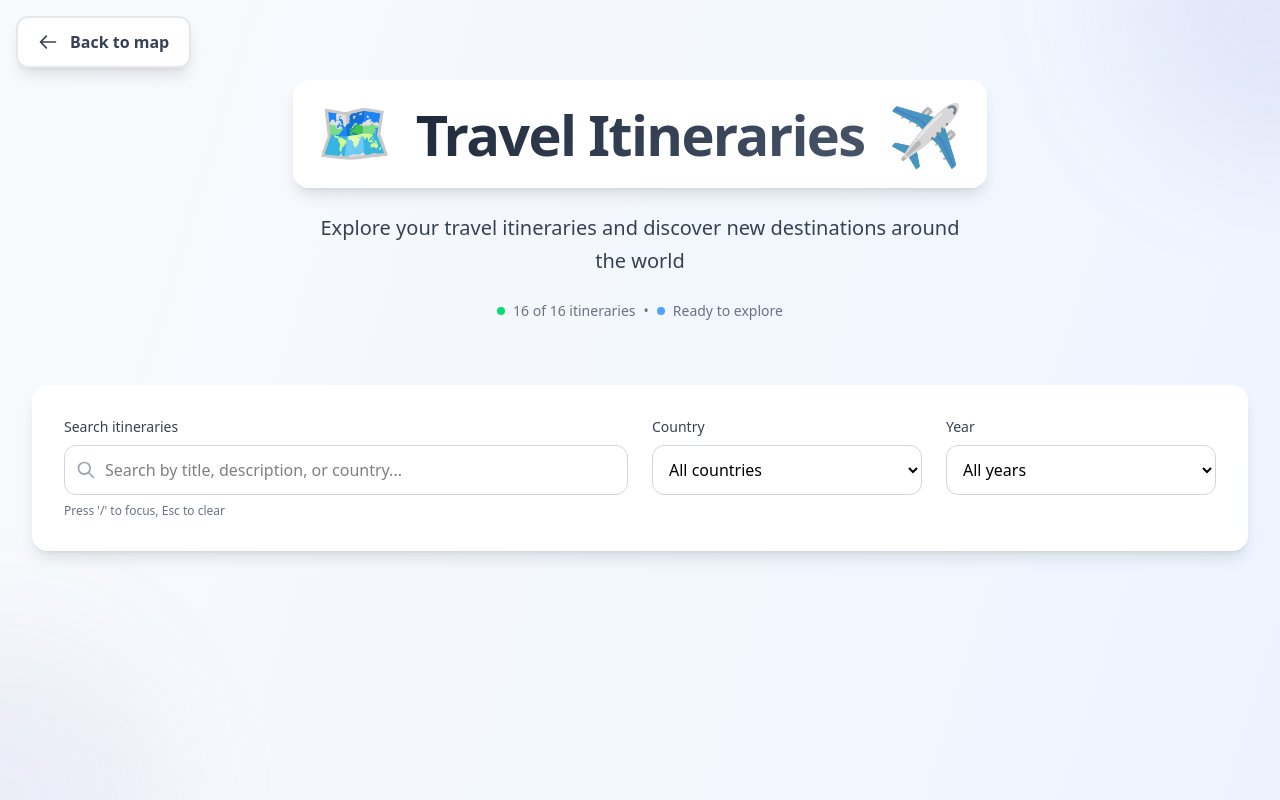
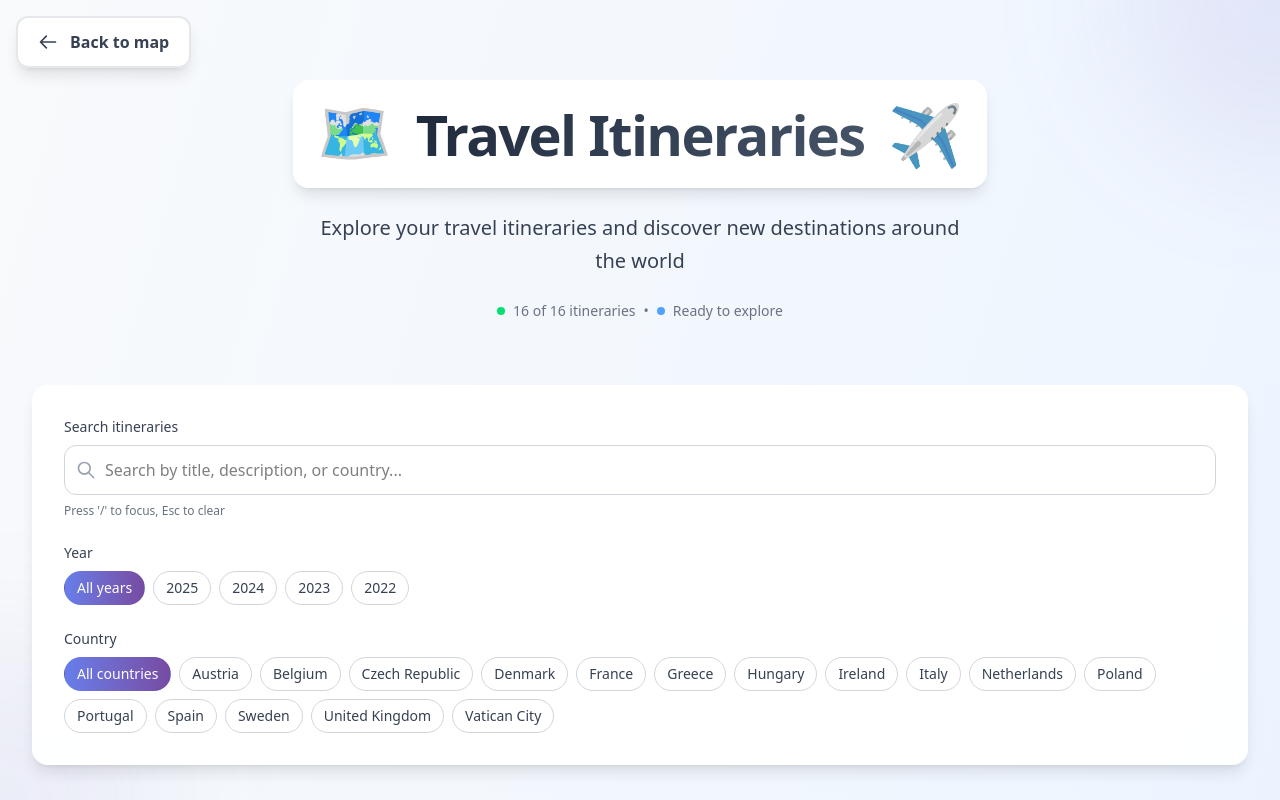
Before and after one commit to user-cube/visitedplaces, a Next.js app: page /itineraries in a window 1280 px wide. Built offline with nearby package versions, Linux system fonts and the light colour scheme.

Commit message:
feat: improve search

```diff
--- a/src/pages/itineraries/index.tsx
+++ b/src/pages/itineraries/index.tsx
@@ -12,6 +12,9 @@ export default function ItinerariesList() {
   const [selectedCountry, setSelectedCountry] = useState('');
   const [selectedYear, setSelectedYear] = useState('');
   const searchInputRef = useRef<HTMLInputElement>(null);
+  const [isSmall, setIsSmall] = useState(false);
+  const [showMoreYears, setShowMoreYears] = useState(false);
+  const [showMoreCountries, setShowMoreCountries] = useState(false);
 
   // Load last query from localStorage
   useEffect(() => {
@@ -19,6 +22,10 @@ export default function ItinerariesList() {
       const saved = localStorage.getItem('itineraries:lastQuery');
       if (saved) setSearchTerm(saved);
     } catch {}
+    const onResize = () => setIsSmall(window.innerWidth <= 640);
+    onResize();
+    window.addEventListener('resize', onResize);
+    return () => window.removeEventListener('resize', onResize);
   }, []);
 
   // Debounce search term and persist
@@ -168,6 +175,34 @@ export default function ItinerariesList() {
     });
   }, [itineraries, debouncedTerm, selectedCountry, selectedYear]);
 
+  // Visible lists (mobile collapsible)
+  const visibleYears = useMemo(() => {
+    const list = uniqueYears;
+    if (!isSmall || showMoreYears) return list;
+    const max = 6;
+    if (!selectedYear || list.includes(selectedYear)) {
+      return list.slice(0, max);
+    }
+    // Ensure selected appears if outside window
+    return [selectedYear, ...list.filter(y => y !== selectedYear)].slice(
+      0,
+      max
+    );
+  }, [uniqueYears, isSmall, showMoreYears, selectedYear]);
+
+  const visibleCountries = useMemo(() => {
+    const list = uniqueCountries;
+    if (!isSmall || showMoreCountries) return list;
+    const max = 8;
+    if (!selectedCountry || list.includes(selectedCountry)) {
+      return list.slice(0, max);
+    }
+    return [selectedCountry, ...list.filter(c => c !== selectedCountry)].slice(
+      0,
+      max
+    );
+  }, [uniqueCountries, isSmall, showMoreCountries, selectedCountry]);
+
   if (loading) {
     return (
       <div className="min-h-screen bg-gray-50 flex items-center justify-center">
@@ -274,9 +309,9 @@ export default function ItinerariesList() {
 
         {/* Search and Filters Section */}
         <div className="mb-8 sm:mb-12 bg-white/95 backdrop-blur-sm rounded-xl sm:rounded-2xl shadow-lg p-4 sm:p-6 lg:p-8">
-          <div className="grid grid-cols-1 sm:grid-cols-2 lg:grid-cols-4 gap-4 sm:gap-6">
+          <div className="flex flex-col gap-4 sm:gap-6">
             {/* Search Input */}
-            <div className="sm:col-span-2 lg:col-span-2">
+            <div>
               <label
                 htmlFor="search"
                 className="block text-sm font-medium text-gray-700 mb-2"
@@ -331,54 +366,98 @@ export default function ItinerariesList() {
                 )}
               </div>
               <p className="mt-2 text-xs text-gray-500">
-                Press '/' to focus, Esc to clear
+                Press &apos;/&apos; to focus, Esc to clear
               </p>
             </div>
 
-            {/* Country Filter */}
+            {/* Year Filter (chips directly under search) */}
             <div>
-              <label
-                htmlFor="country"
-                className="block text-sm font-medium text-gray-700 mb-2"
-              >
+              <label className="block text-sm font-medium text-gray-700 mb-2">
+                Year
+              </label>
+              <div className="flex flex-wrap gap-2">
+                <button
+                  type="button"
+                  onClick={() => setSelectedYear('')}
+                  className={`px-3 py-1.5 rounded-full text-sm border transition-colors ${
+                    selectedYear === ''
+                      ? 'bg-gradient-to-r from-[#667eea] to-[#764ba2] text-white border-transparent'
+                      : 'bg-white text-gray-700 border-gray-300 hover:border-[#667eea]'
+                  }`}
+                  aria-pressed={selectedYear === ''}
+                >
+                  All years
+                </button>
+                {visibleYears.map(year => (
+                  <button
+                    key={year}
+                    type="button"
+                    onClick={() => setSelectedYear(year)}
+                    className={`px-3 py-1.5 rounded-full text-sm border transition-colors ${
+                      selectedYear === year
+                        ? 'bg-gradient-to-r from-[#667eea] to-[#764ba2] text-white border-transparent'
+                        : 'bg-white text-gray-700 border-gray-300 hover:border-[#667eea]'
+                    }`}
+                    aria-pressed={selectedYear === year}
+                  >
+                    {year}
+                  </button>
+                ))}
+              </div>
+              {isSmall && uniqueYears.length > visibleYears.length && (
+                <button
+                  type="button"
+                  onClick={() => setShowMoreYears(true)}
+                  className="mt-2 text-xs text-[#667eea] underline"
+                >
+                  Show more years
+                </button>
+              )}
+            </div>
+
+            {/* Country Filter (chips stacked under year) */}
+            <div>
+              <label className="block text-sm font-medium text-gray-700 mb-2">
                 Country
               </label>
-              <select
-                id="country"
-                value={selectedCountry}
-                onChange={e => setSelectedCountry(e.target.value)}
-                className="block w-full px-3 py-2 sm:py-3 border border-gray-300 rounded-lg sm:rounded-xl focus:ring-2 focus:ring-[#667eea] focus:border-[#667eea] transition-colors duration-150"
-              >
-                <option value="">All countries</option>
-                {uniqueCountries.map(country => (
-                  <option key={country} value={country}>
+              <div className="flex flex-wrap gap-2">
+                <button
+                  type="button"
+                  onClick={() => setSelectedCountry('')}
+                  className={`px-3 py-1.5 rounded-full text-sm border transition-colors ${
+                    selectedCountry === ''
+                      ? 'bg-gradient-to-r from-[#667eea] to-[#764ba2] text-white border-transparent'
+                      : 'bg-white text-gray-700 border-gray-300 hover:border-[#667eea]'
+                  }`}
+                  aria-pressed={selectedCountry === ''}
+                >
+                  All countries
+                </button>
+                {visibleCountries.map(country => (
+                  <button
+                    key={country}
+                    type="button"
+                    onClick={() => setSelectedCountry(country)}
+                    className={`px-3 py-1.5 rounded-full text-sm border transition-colors ${
+                      selectedCountry === country
+                        ? 'bg-gradient-to-r from-[#667eea] to-[#764ba2] text-white border-transparent'
+                        : 'bg-white text-gray-700 border-gray-300 hover:border-[#667eea]'
+                    }`}
+                    aria-pressed={selectedCountry === country}
+                  >
                     {country}
-                  </option>
+                  </button>
                 ))}
-              </select>
-            </div>
-
-            {/* Year Filter */}
-            <div>
-              <label
-                htmlFor="year"
-                className="block text-sm font-medium text-gray-700 mb-2"
-              >
-                Year
-              </label>
-              <select
-                id="year"
-                value={selectedYear}
-                onChange={e => setSelectedYear(e.target.value)}
-                className="block w-full px-3 py-2 sm:py-3 border border-gray-300 rounded-lg sm:rounded-xl focus:ring-2 focus:ring-[#667eea] focus:border-[#667eea] transition-colors duration-150"
-              >
-                <option value="">All years</option>
-                {uniqueYears.map(year => (
-                  <option key={year} value={year}>
-                    {year}
-                  </option>
-                ))}
-              </select>
+              </div>
+              {isSmall && uniqueCountries.length > visibleCountries.length && (
+                <button
+                  type="button"
+                  onClick={() => setShowMoreCountries(true)}
+                  className="mt-2 text-xs text-[#667eea] underline"
+                >
+                  Show more countries
+                </button>
+              )}
             </div>
           </div>
 
```
